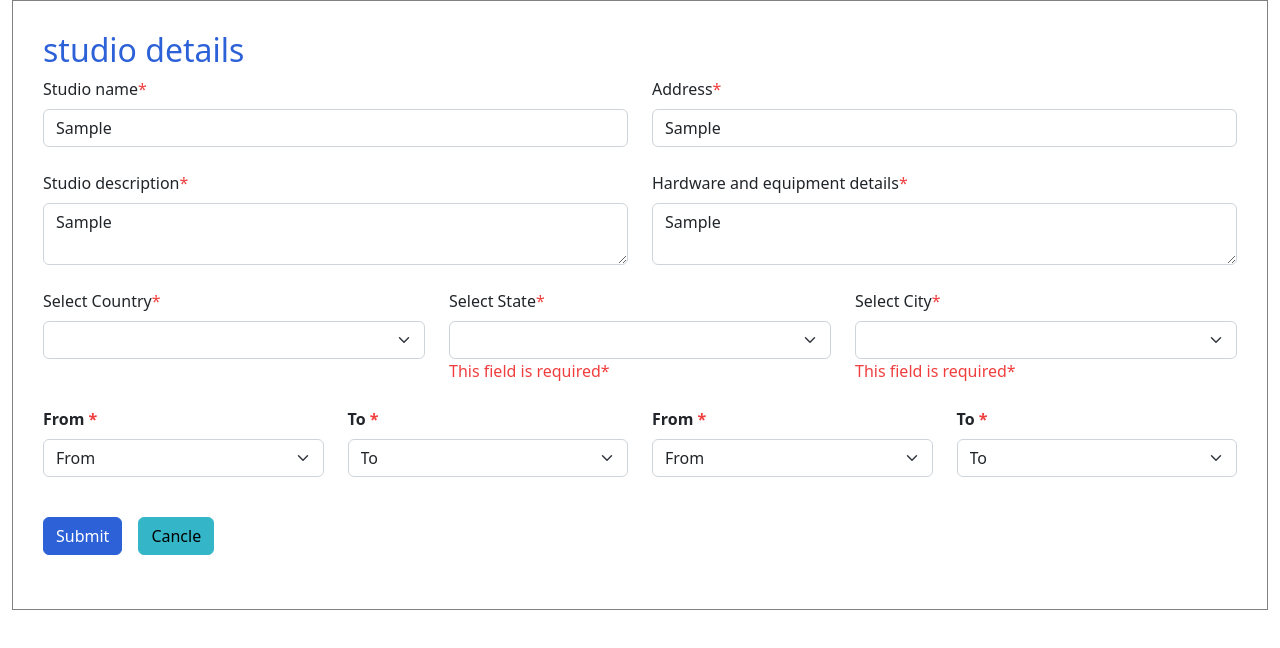
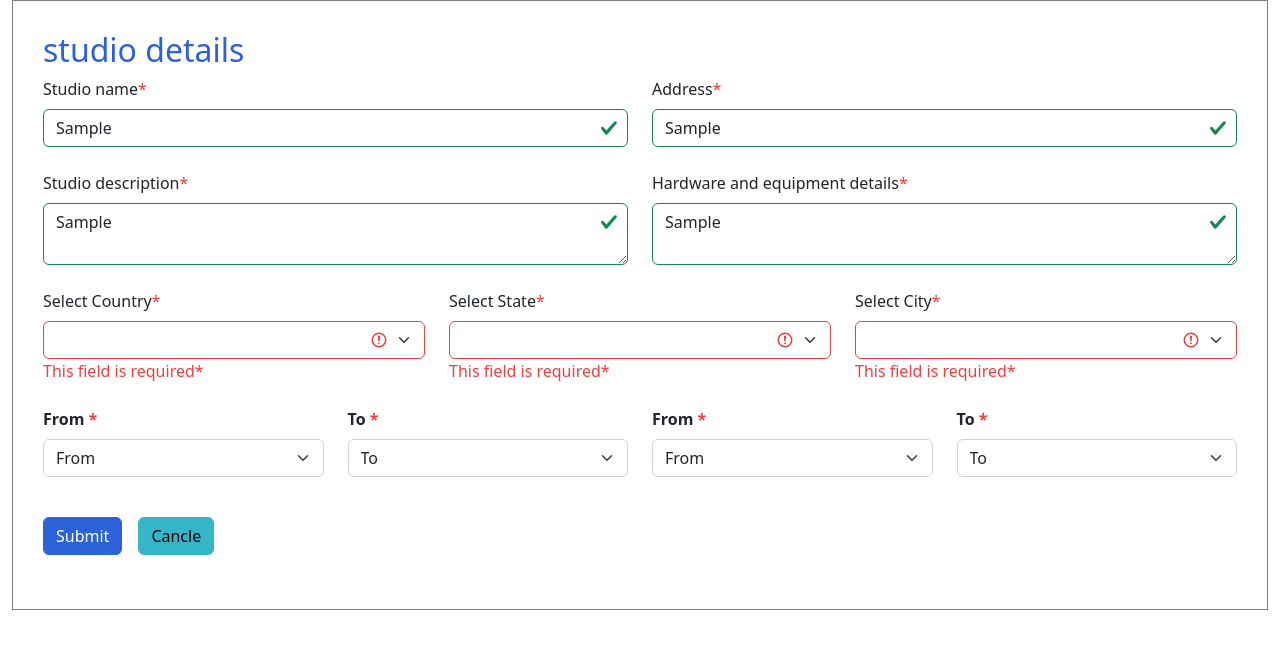
Before and after one commit to hbdubal/Manage-studio-profile-formV, an Angular app in the folder myApp/: page / in a window 1280 px wide. Both pictures are taken after typing "Sample", "Sample", "Sample", "Sample" into the empty fields and a click on the button "Submit". Shown: the top 648 px of the page. Built offline with nearby package versions, Linux system fonts and the light colour scheme; data requests are answered from the project's data file.

Commit message:
Validation

```diff
--- a/myApp/package.json
+++ b/myApp/package.json
@@ -19,6 +19,7 @@
     "@angular/platform-browser-dynamic": "^14.2.0",
     "@angular/router": "^14.2.0",
     "@ng-bootstrap/ng-bootstrap": "^13.1.0",
+    "@ng-select/ng-select": "^8.0.0",
     "@popperjs/core": "^2.10.2",
     "bootstrap": "^5.2.0",
     "rxjs": "~7.5.0",
--- a/myApp/src/app/manage-studio-profile/manage-studio-profile.component.html
+++ b/myApp/src/app/manage-studio-profile/manage-studio-profile.component.html
@@ -14,15 +14,18 @@
               <div class="form-outline">
                 <!-- Start:StudioName input field -->
                 <label class="form-label">Studio name</label><span class="text-danger">*</span>
-                <input type="text" class="form-control" formControlName="studioName" placeholder="Studio Name" />
+                <input type="text" class="form-control" formControlName="studioName"
+                  [ngClass]="{'is-invalid': validator['studioName'].invalid &&  (isSubmitted || validator['studioName'].dirty || validator['studioName'].touched), 'is-valid': validator['studioName'].valid &&  (isSubmitted || validator['studioName'].dirty || validator['studioName'].touched)}"
+                  placeholder="Studio Name" />
                 <div
-                  *ngIf="validator['studioName'].invalid &&  (isSubmitted || validator['studioName'].dirty) || validator['studioName'].touched">
+                  *ngIf="validator['studioName'].invalid &&  (isSubmitted || validator['studioName'].dirty || validator['studioName'].touched)">
                   <span class="text-danger" *ngIf="validator['studioName'].errors?.['required']">This field is
-                    required*</span>
+                    required</span>
                   <span class="text-danger" *ngIf="(validator['studioName'].errors?.['maxlength'])">Studio name must be
                     less than 30
-                    characters*</span>
-                  <span class="text-danger" *ngIf="validator['studioName'].errors?.['pattern']">valid name*</span>
+                    characters</span>
+                  <span class="text-danger" *ngIf="validator['studioName'].errors?.['pattern']">Enter alphanumeric and @$!_&
+                    only</span>
                 </div>
                 <!-- End:StudioName input field -->
               </div>
@@ -31,16 +34,17 @@
               <div class="form-outline">
                 <!-- Start:Address input field -->
                 <label class="form-label">Address</label><span class="text-danger">*</span>
-                <input type="text" class="form-control" formControlName="studioAddress" placeholder="Address" />
+                <input type="text" class="form-control" formControlName="studioAddress" placeholder="Address" [ngClass]="{'is-invalid': validator['studioAddress'].invalid &&  (isSubmitted || validator['studioAddress'].dirty || validator['studioAddress'].touched), 'is-valid': validator['studioAddress'].valid &&  (isSubmitted || validator['studioAddress'].dirty || validator['studioAddress'].touched)}"/>
                 <div
-                  *ngIf="validator['studioAddress'].invalid &&  (isSubmitted || validator['studioAddress'].dirty) || validator['studioAddress'].touched">
+                  *ngIf="validator['studioAddress'].invalid &&  (isSubmitted || validator['studioAddress'].dirty || validator['studioAddress'].touched)">
                   <span class="text-danger" *ngIf="validator['studioAddress'].errors?.['required']">This field is
-                    required*</span>
+                    required</span>
                   <span class="text-danger" *ngIf="(validator['studioAddress'].errors?.['maxlength'])">Studio name must
                     be
                     less than 250
-                    characters*</span>
-                  <span class="text-danger" *ngIf="validator['studioAddress'].errors?.['pattern']">valid name*</span>
+                    characters</span>
+                  <span class="text-danger" *ngIf="validator['studioAddress'].errors?.['pattern']">Enter alphanumeric and (),.-&
+                    only</span>
                 </div>
                 <!-- End:Address input field -->
               </div>
@@ -52,15 +56,15 @@
               <div class="form-outline">
                 <!-- Start:StudioDescription input field -->
                 <label class="form-label">Studio description</label><span class="text-danger">*</span>
-                <textarea class="form-control" placeholder="Studio Description" formControlName="studioDesc"></textarea>
+                <textarea class="form-control" placeholder="Studio Description" formControlName="studioDesc" [ngClass]="{'is-invalid': validator['studioDesc'].invalid &&  (isSubmitted || validator['studioDesc'].dirty || validator['studioDesc'].touched), 'is-valid': validator['studioDesc'].valid &&  (isSubmitted || validator['studioDesc'].dirty || validator['studioDesc'].touched)}"></textarea>
                 <div
-                  *ngIf="validator['studioDesc'].invalid &&  (isSubmitted || validator['studioDesc'].dirty) || validator['studioDesc'].touched">
+                  *ngIf="validator['studioDesc'].invalid &&  (isSubmitted || validator['studioDesc'].dirty || validator['studioDesc'].touched)">
                   <span class="text-danger" *ngIf="validator['studioDesc'].errors?.['required']">This field is
-                    required*</span>
+                    required</span>
                   <span class="text-danger" *ngIf="(validator['studioDesc'].errors?.['maxlength'])">Studio description
                     must be
                     less than 250
-                    characters*</span>
+                    characters</span>
                 </div>
                 <!-- End:StudioDescription input field -->
               </div>
@@ -70,15 +74,17 @@
                 <!-- Start:StudioEquipment input field -->
                 <label class="form-label">Hardware and equipment details</label><span class="text-danger">*</span>
                 <textarea class="form-control" placeholder="Hardware & Equipment"
-                  formControlName="studioEquipment"></textarea>
+                  formControlName="studioEquipment" [ngClass]="{'is-invalid': validator['studioEquipment'].invalid &&  (isSubmitted || validator['studioEquipment'].dirty || validator['studioEquipment'].touched), 'is-valid': validator['studioEquipment'].valid &&  (isSubmitted || validator['studioEquipment'].dirty || validator['studioEquipment'].touched)}"></textarea>
                 <div
                   *ngIf="validator['studioEquipment'].invalid &&  (isSubmitted || validator['studioEquipment'].dirty) || validator['studioEquipment'].touched">
                   <span class="text-danger" *ngIf="validator['studioEquipment'].errors?.['required']">This field is
-                    required*</span>
+                    required</span>
                   <span class="text-danger" *ngIf="(validator['studioEquipment'].errors?.['maxlength'])">Hardware and
                     Equipment details must be
                     less than 1000
-                    characters*</span>
+                    characters</span>
+                    <span class="text-danger" *ngIf="validator['studioEquipment'].errors?.['pattern']">Enter alphanumeric and (),.-&
+                      only</span>
                 </div>
                 <!-- End:StudioEquipment input field -->
               </div>
@@ -93,10 +99,15 @@
                 <!-- Start:Country input field -->
                 <label class="form-label">Select Country</label><span class="text-danger">*</span>
                 <select class="form-select" aria-label="Default select example" formControlName="country"
-                  (change)="getStatebyCountry($event)">
+                  (change)="getStatebyCountry($event)" [ngClass]="{'is-invalid': validator['country'].invalid &&  (isSubmitted || validator['country'].dirty || validator['country'].touched), 'is-valid': validator['country'].valid &&  (isSubmitted || validator['country'].dirty || validator['country'].touched)}">
                   <option selected>Select Country</option>
                   <option *ngFor="let data of countries" [value]="data.id">{{data.name}}</option>
                 </select>
+                <div
+                *ngIf="validator['country'].invalid &&  (isSubmitted || validator['country'].dirty || validator['country'].touched)">
+                <span class="text-danger" *ngIf="validator['country'].errors?.['required']">This field is
+                  required*</span>
+                  </div>
                 <!-- <div for="state-file" class=" w-100">
                   <div class="form-control  d-flex justify-content-between">
                       <img src="../../../assets/images/Frame 5.png" alt="">
@@ -110,16 +121,19 @@
               <div class="form-outline">
                 <!-- Start:City input field -->
                 <label class="form-label">Select State</label><span class="text-danger">*</span>
+                <!-- <ng-select [items]="tags" bindLabel="name" placeholder="Select Tags" (change)="getCityByStateId($event)" [ngClass]="{'is-invalid': validator['state'].invalid &&  (isSubmitted || validator['state'].dirty || validator['state'].touched), 'is-valid': validator['state'].valid &&  (isSubmitted || validator['state'].dirty || validator['state'].touched)}"
+                    formControlName="state">
+                </ng-select> -->
                 <select class="form-select" aria-label="Default select example" formControlName="state"
-                  (change)="getCityByStateId($event)">
+                  (change)="getCityByStateId($event)" [ngClass]="{'is-invalid': validator['state'].invalid &&  (isSubmitted || validator['state'].dirty || validator['state'].touched), 'is-valid': validator['state'].valid &&  (isSubmitted || validator['state'].dirty || validator['state'].touched)}">
                   <option selected>Select State</option>
                   <option *ngFor="let data of allState" [value]="data.id">{{data.name}}</option>
                 </select>
                 <div
-                  *ngIf="validator['state'].invalid &&  (isSubmitted || validator['state'].dirty) || validator['state'].touched">
-                  <span class="text-danger" *ngIf="validator['state'].errors?.['required']">This field is
-                    required*</span>
-                </div>
+                *ngIf="validator['state'].invalid &&  (isSubmitted || validator['state'].dirty) || validator['state'].touched">
+                <span class="text-danger" *ngIf="validator['state'].errors?.['required']">This field is
+                  required*</span>
+                  </div>
                 <!-- End:City input field -->
               </div>
             </div>
@@ -128,7 +142,7 @@
               <div class="form-outline">
                 <!-- Start:State input field -->
                 <label class="form-label">Select City</label><span class="text-danger">*</span>
-                <select class="form-select" aria-label="Default select example" formControlName="city">
+                <select class="form-select" aria-label="Default select example" formControlName="city"  [ngClass]="{'is-invalid': validator['city'].invalid &&  (isSubmitted || validator['city'].dirty || validator['city'].touched), 'is-valid': validator['city'].valid &&  (isSubmitted || validator['city'].dirty || validator['city'].touched)}">
                   <option selected>Select City</option>
                   <option *ngFor="let data of allCity">{{data.cityName}}</option>
                 </select>
@@ -136,7 +150,7 @@
                   *ngIf="validator['city'].invalid &&  (isSubmitted || validator['city'].dirty) || validator['city'].touched">
                   <span class="text-danger" *ngIf="validator['city'].errors?.['required']">This field is
                     required*</span>
-                </div>
+                    </div>
                 <!-- End:State input field -->
               </div>
             </div>
--- a/myApp/src/styles.scss
+++ b/myApp/src/styles.scss
@@ -17,3 +17,6 @@
 
 //utilities index file
 @import "assets/scss/utilities/index";
+
+//Multi select dropdown theme
+// @import "~@ng-select/ng-select/themes/default.theme.css";
```
Also changed, not shown: myApp/src/app/app.module.ts (+4 -3 lines), myApp/src/app/manage-studio-profile/manage-studio-profile.component.ts (+12 -3 lines), myApp/src/assets/scss/layout/_manage_studio_profile.scss (+22 -2 lines), 2 other files (tests, documents, lock files or other folders).
